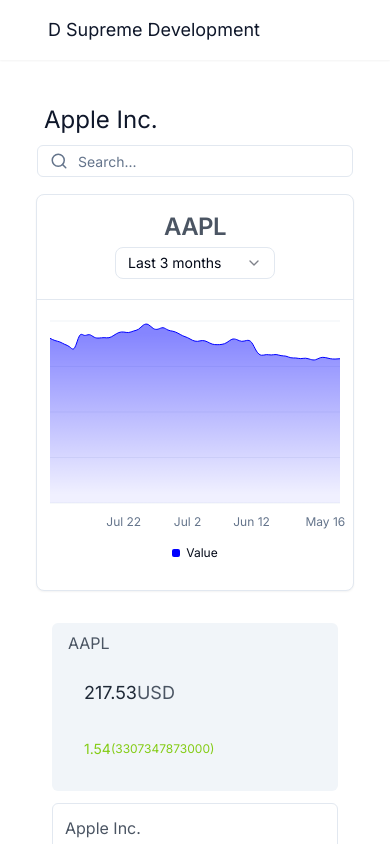
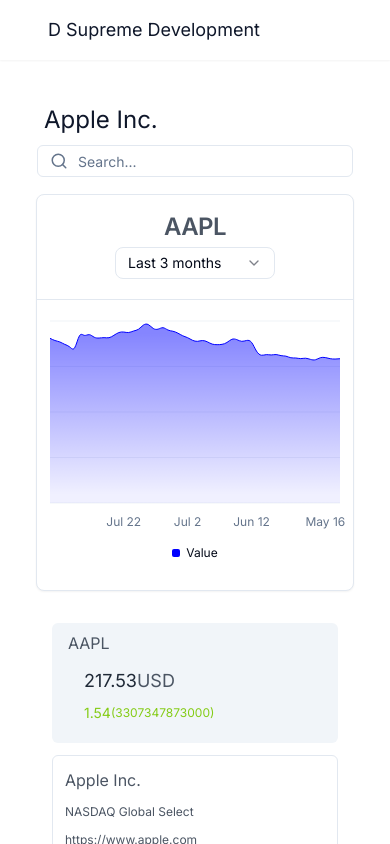
Before and after one commit to aikho20/next-js-assestment, a Next.js app: page / in a window 390 px wide. Shown: the top 844 px of the page. Built offline with nearby package versions, Linux system fonts and the light colour scheme.

Commit message:
Update page.tsx

```diff
--- a/app/page.tsx
+++ b/app/page.tsx
@@ -24,7 +24,7 @@
               {stocks?.companyInfo?.symbol}
             </p>
             <div className=" p-2 rounded flex flex-col md:flex-row justify-around">
-              <div className="flex flex-row p-4 justify0-center items-center">
+              <div className="flex flex-row px-4 py-1 md:py-4 items-center">
                 <p className="text-gray-800 text-lg">
                   {stocks?.companyInfo?.price}
                 </p>
@@ -33,7 +33,7 @@
                 </p>
               </div>
               <div
-                className={`flex flex-row p-4 justify0-center items-center ${
+                className={`flex flex-row px-4 py-1 md:py-4 items-center ${
                   stocks?.companyInfo?.changes > 0
                     ? "text-lime-500"
                     : "text-red-500"
```
